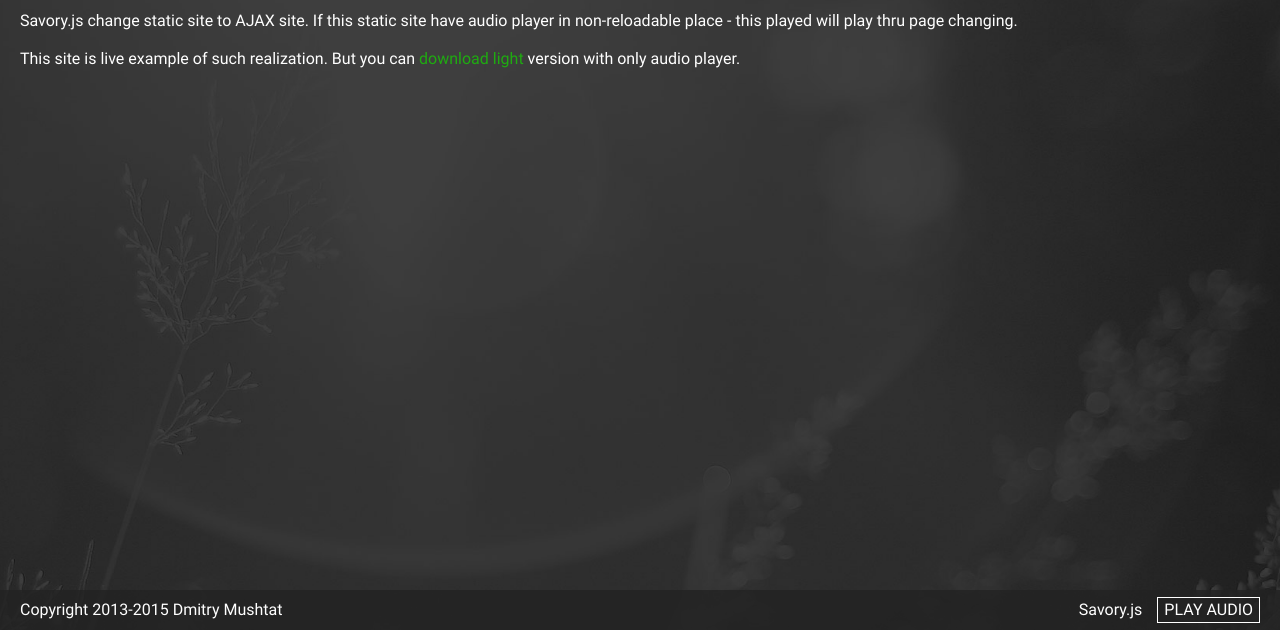
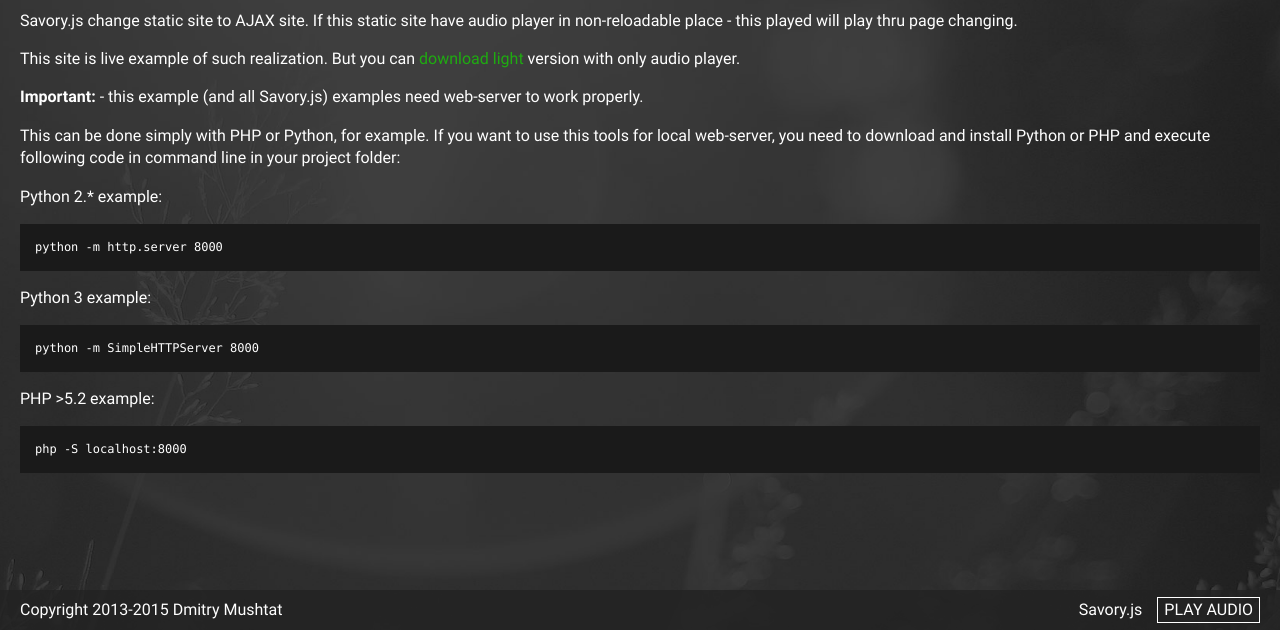
Before and after one commit to mushtat/savory.js, a plain HTML site: page player.html in a window 1280 px wide. Shown: the part 170-800 px from the top of the page. Drawn offline with Linux system fonts and the light colour scheme.

Commit message:
Added web servers info

```diff
--- a/player.html
+++ b/player.html
@@ -27,6 +27,14 @@
                 <h1>Audio player with no page reloading</h1>
                 <p>Savory.js change static site to AJAX site. If this static site have audio player in non-reloadable place - this played will play thru page changing.</p>
                 <p>This site is live example of such realization. But you can <a href="https://github.com/mushtat/savory.js/raw/gh-pages/savory-player-example.zip" title="" class="external" target="_blank">download light</a> version with only audio player.</p>
+                <p><b>Important:</b> - this example (and all Savory.js) examples need web-server to work properly.</p>
+                <p>This can be done simply with PHP or Python, for example. If you want to use this tools for local web-server, you need to download and install Python or PHP and execute following code in command line in your project folder:</p>
+                <p>Python 2.* example:</p>
+                <pre>python -m http.server 8000</pre>
+                <p>Python 3 example:</p>
+                <pre>python -m SimpleHTTPServer 8000</pre>
+                <p>PHP >5.2 example:</p>
+                <pre>php -S localhost:8000</pre>
             </section>
         </div>
         <footer>
```
